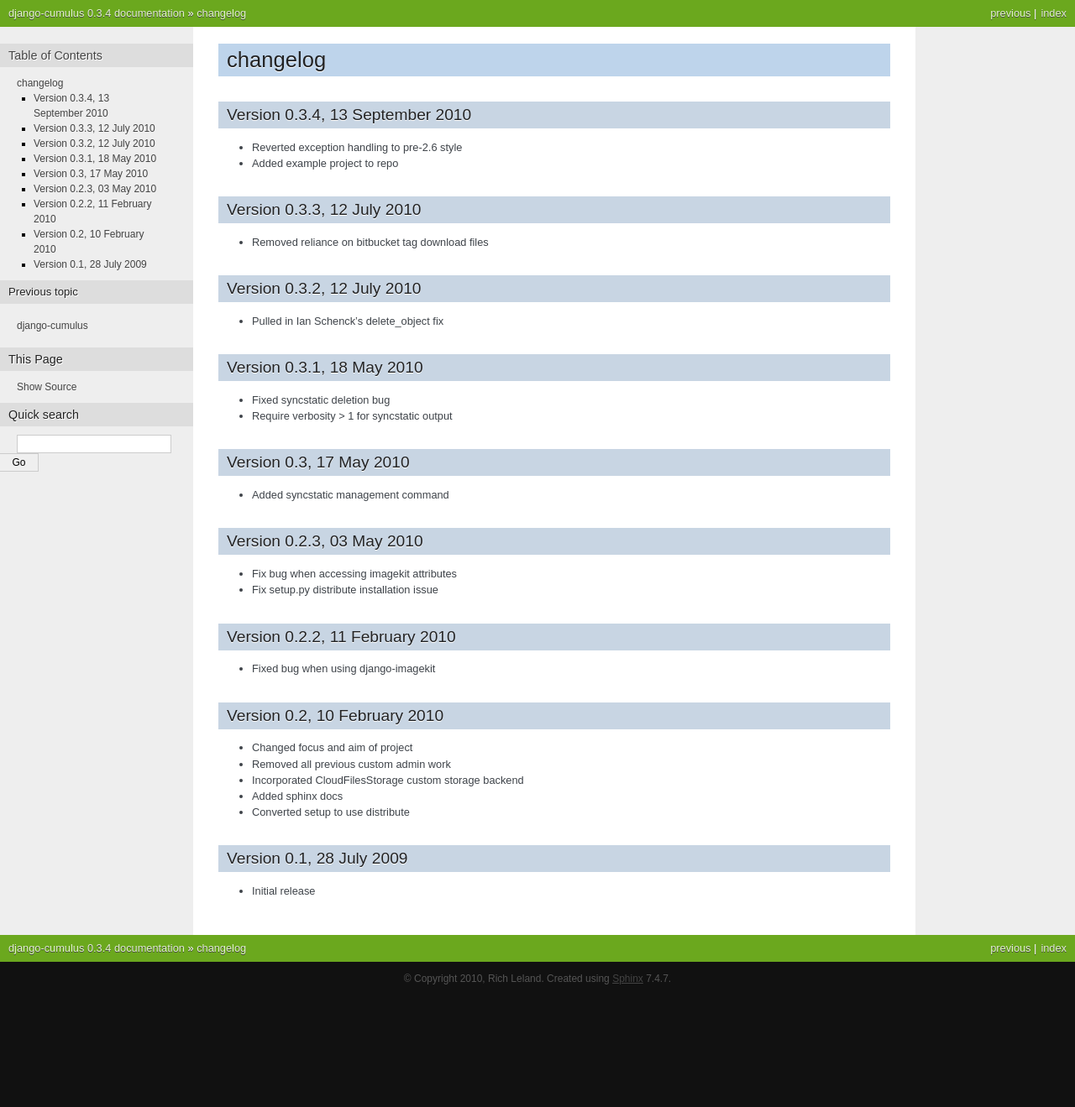
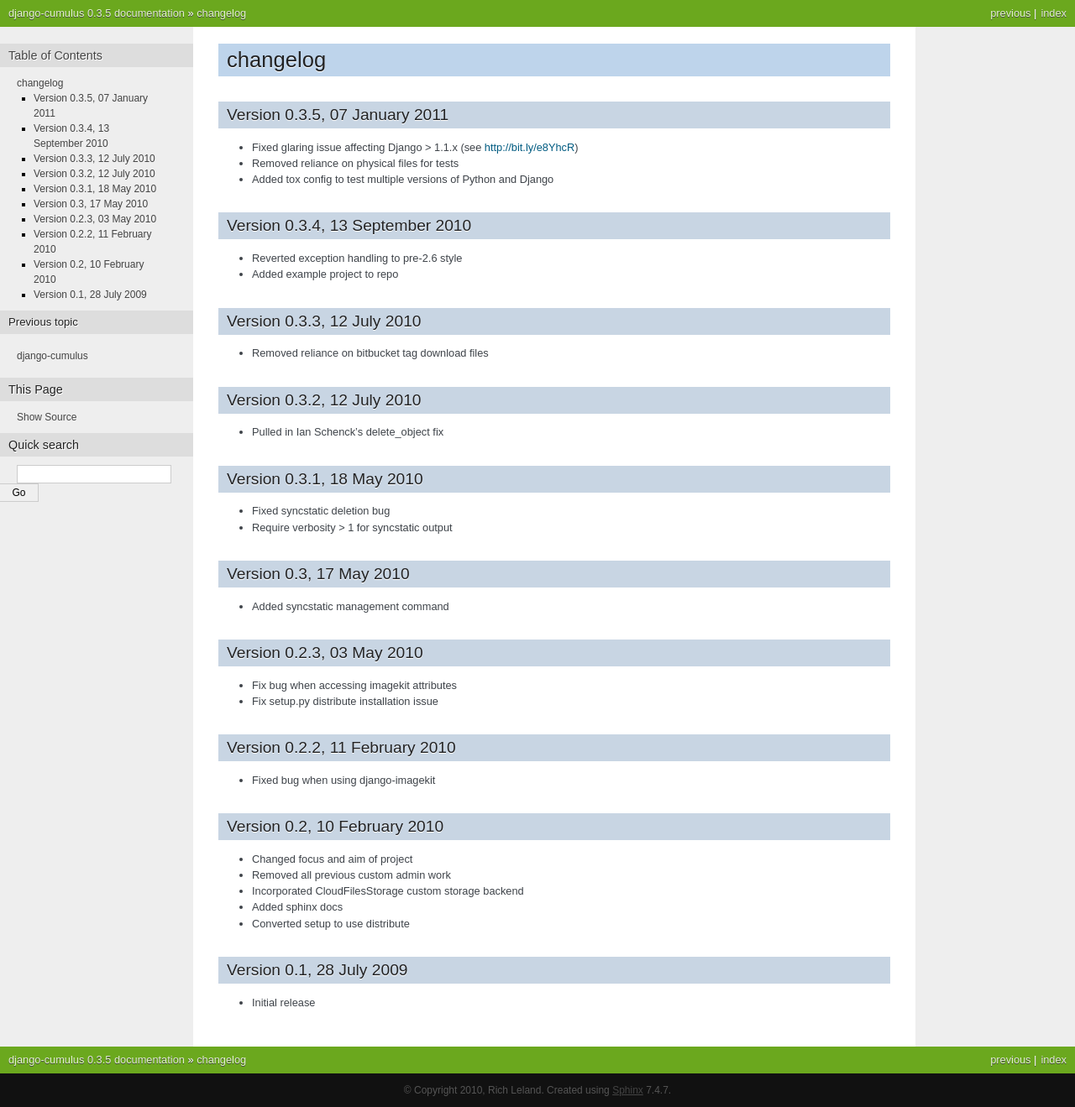
Before and after one commit to django-cumulus/django-cumulus, a Sphinx documentation site: the page built from docs/changelog.rst, in a window 1280 px wide. Shown: the whole page at 84% size. Built offline with Sphinx 7.4.7, drawn with Linux system fonts in a browser that asks for light colours; before the commit the page ends 1186 px from its top, so only the background shows below that.

Commit message:
bumped version to 0.3.5

```diff
--- a/docs/changelog.rst
+++ b/docs/changelog.rst
@@ -1,5 +1,12 @@
 changelog
 =========
+
+Version 0.3.5, 07 January 2011
+******************************
+
+* Fixed glaring issue affecting Django > 1.1.x (see http://bit.ly/e8YhcR)
+* Removed reliance on physical files for tests
+* Added tox config to test multiple versions of Python and Django
 
 Version 0.3.4, 13 September 2010
 ********************************
--- a/docs/conf.py
+++ b/docs/conf.py
@@ -45,9 +45,9 @@ copyright = u'2010, Rich Leland'
 # built documents.
 #
 # The short X.Y version.
-version = '0.3.4'
+version = '0.3.5'
 # The full version, including alpha/beta/rc tags.
-release = '0.3.4'
+release = '0.3.5'
 
 # The language for content autogenerated by Sphinx. Refer to documentation
 # for a list of supported languages.
--- a/docs/index.rst
+++ b/docs/index.rst
@@ -14,7 +14,7 @@ The aim of django-cumulus is to provide a set of tools to utilize Rackspace Clou
 Installation
 ************
 
-To install the latest release (currently 0.3.4) from PyPI using pip::
+To install the latest release (currently 0.3.5) from PyPI using pip::
 
     pip install django-cumulus
 
@@ -100,7 +100,7 @@ Requirements
 
 You can install these dependencies yourself, or use the requirements file included in the package::
 
-    pip install -r https://github.com/richleland/django-cumulus/raw/0.3.4/requirements.txt
+    pip install -r https://github.com/richleland/django-cumulus/raw/0.3.5/requirements.txt
 
 Tests
 *****
--- a/setup.py
+++ b/setup.py
@@ -8,7 +8,7 @@ long_description = open(index_filename).read().split('split here', 1)[1]
 
 setup(
     name = "django-cumulus",
-    version = "0.3.4",
+    version = "0.3.5",
     packages = find_packages(),
 
     author = "Rich Leland",
@@ -16,9 +16,9 @@ setup(
     license = 'BSD',
     description = "An interface to Rackspace Cloud Files through Django.",
     long_description = long_description,
-    url = "http://bitbucket.org/richleland/django-cumulus/",
+    url = "https://github.com/richleland/django-cumulus/",
     classifiers=[
-        'Development Status :: 3 - Alpha',
+        'Development Status :: 5 - Production/Stable',
         'Environment :: Web Environment',
         'Intended Audience :: Developers',
         'License :: OSI Approved :: BSD License',
```
